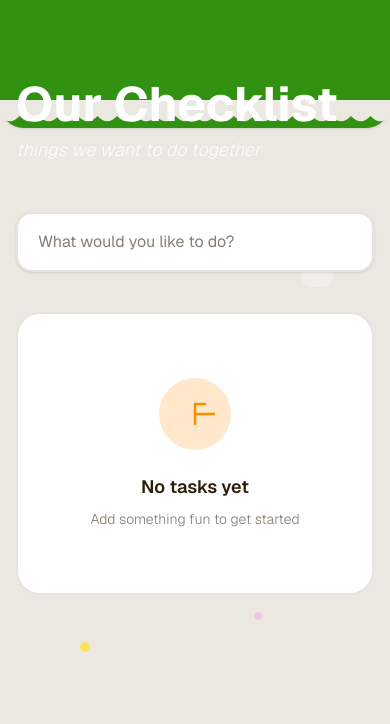
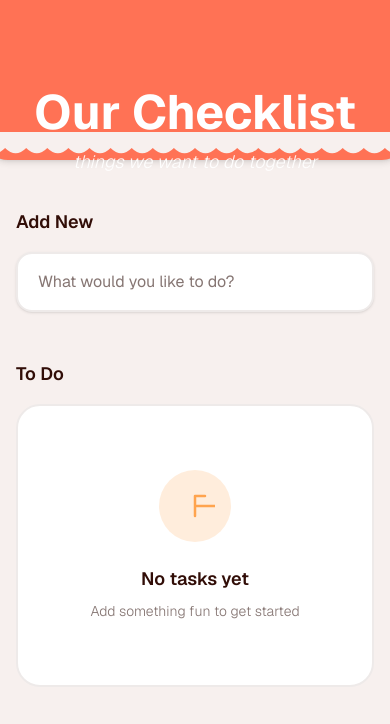
Before and after one commit to asmi-saxena/checklist-app, a Next.js app: page / in a window 390 px wide. Shown: the top 724 px of the page. Built offline with nearby package versions, Linux system fonts and the light colour scheme.

Commit message:
feat: update color palette and layout for mobile and desktop\n\nUse playful pink and pastels with responsive 3-column grid layout

```diff
--- a/app/globals.css
+++ b/app/globals.css
@@ -4,25 +4,25 @@
 @custom-variant dark (&:is(.dark *));
 
 :root {
-  --background: oklch(0.93 0.01 80);
-  --foreground: oklch(0.25 0.04 80);
+  --background: oklch(0.96 0.008 33);
+  --foreground: oklch(0.22 0.06 33);
   --card: oklch(1 0 0);
-  --card-foreground: oklch(0.25 0.04 80);
+  --card-foreground: oklch(0.22 0.06 33);
   --popover: oklch(1 0 0);
-  --popover-foreground: oklch(0.25 0.04 80);
-  --primary: oklch(0.65 0.15 25);
+  --popover-foreground: oklch(0.22 0.06 33);
+  --primary: oklch(0.72 0.18 33);
   --primary-foreground: oklch(1 0 0);
-  --secondary: oklch(0.58 0.18 140);
+  --secondary: oklch(0.68 0.16 280);
   --secondary-foreground: oklch(1 0 0);
-  --muted: oklch(0.96 0.005 80);
-  --muted-foreground: oklch(0.6 0.02 80);
-  --accent: oklch(0.75 0.18 60);
-  --accent-foreground: oklch(0.25 0.04 80);
-  --destructive: oklch(0.6 0.2 30);
+  --muted: oklch(0.96 0.002 33);
+  --muted-foreground: oklch(0.58 0.02 33);
+  --accent: oklch(0.80 0.15 60);
+  --accent-foreground: oklch(0.22 0.06 33);
+  --destructive: oklch(0.62 0.19 30);
   --destructive-foreground: oklch(1 0 0);
-  --border: oklch(0.92 0.008 80);
-  --input: oklch(0.96 0.005 80);
-  --ring: oklch(0.58 0.18 140);
+  --border: oklch(0.94 0.004 33);
+  --input: oklch(0.96 0.002 33);
+  --ring: oklch(0.72 0.18 33);
   --chart-1: oklch(0.646 0.222 41.116);
   --chart-2: oklch(0.6 0.118 184.704);
   --chart-3: oklch(0.398 0.07 227.392);
--- a/app/page.tsx
+++ b/app/page.tsx
@@ -94,42 +94,48 @@ export default function ChecklistPage() {
   }
 
   return (
-    <main className="min-h-screen bg-background overflow-hidden relative">
+    <main className="min-h-screen bg-background overflow-x-hidden relative">
       <DecorativeStickers />
 
-      <div className="max-w-lg mx-auto py-8 px-4 sm:py-16 relative z-10">
+      <div className="max-w-6xl mx-auto py-6 px-4 sm:py-8 lg:py-12 lg:px-8 relative z-10">
         {/* Header with scalloped top */}
-        <div className="mb-12 relative">
-          {/* Scalloped green header background */}
-          <div className="absolute -left-4 -right-4 top-0 -translate-y-8 h-32 bg-secondary rounded-b-3xl shadow-sm">
-            <svg className="absolute -bottom-1 left-0 w-full h-8 text-background" viewBox="0 0 400 30" preserveAspectRatio="none">
-              <defs>
-                <pattern id="scallop" x="0" y="0" width="40" height="30" patternUnits="userSpaceOnUse">
-                  <path d="M 0 15 Q 10 0 20 15 Q 30 0 40 15" fill="none" />
-                  <path d="M 0 15 Q 10 30 20 15 Q 30 30 40 15" fill="currentColor" />
-                </pattern>
-              </defs>
+        <div className="mb-8 lg:mb-12 relative">
+          {/* Scalloped pink header background */}
+          <div className="absolute -left-8 -right-8 top-0 -translate-y-6 h-40 lg:h-48 bg-primary rounded-b-3xl lg:rounded-b-4xl shadow-md">
+            <svg className="absolute -bottom-1 left-0 w-full h-8 lg:h-10 text-background" viewBox="0 0 400 30" preserveAspectRatio="none">
               <path d="M 0 0 L 400 0 L 400 15 Q 390 25 380 15 Q 370 25 360 15 Q 350 25 340 15 Q 330 25 320 15 Q 310 25 300 15 Q 290 25 280 15 Q 270 25 260 15 Q 250 25 240 15 Q 230 25 220 15 Q 210 25 200 15 Q 190 25 180 15 Q 170 25 160 15 Q 150 25 140 15 Q 130 25 120 15 Q 110 25 100 15 Q 90 25 80 15 Q 70 25 60 15 Q 50 25 40 15 Q 30 25 20 15 Q 10 25 0 15 Z" fill="currentColor" />
             </svg>
           </div>
 
-          <div className="relative pt-12">
-            <h1 className="text-5xl sm:text-6xl font-bold text-white mb-2 text-balance">
+          <div className="relative pt-16 lg:pt-20 text-center lg:text-left">
+            <h1 className="text-5xl sm:text-6xl lg:text-7xl font-bold text-white mb-3 lg:mb-4 text-balance">
               Our Checklist
             </h1>
-            <p className="text-lg text-white/90 font-light italic">
+            <p className="text-lg lg:text-xl text-white/90 font-light italic">
               things we want to do together
             </p>
           </div>
         </div>
 
+        {/* Main content grid */}
+        <div className="grid lg:grid-cols-3 gap-6 lg:gap-8">
+          {/* Left sidebar - Form (sticky on desktop) */}
+          <div className="lg:col-span-1">
+            <div className="lg:sticky lg:top-8">
               {/* Add Task Form */}
-        <div className="mb-10">
+              <div className="mb-6">
+                <h2 className="text-lg font-semibold text-foreground mb-4">Add New</h2>
                 <AddTaskForm onAddTask={handleAddTask} />
               </div>
+            </div>
+          </div>
 
+          {/* Right content - Tasks */}
+          <div className="lg:col-span-2">
             {/* Tasks List */}
-        <div className="mb-10 space-y-3">
+            <div className="mb-8">
+              <h2 className="text-lg font-semibold text-foreground mb-4">To Do</h2>
+              <div className="space-y-3">
                 {sortedActiveTasks.length === 0 ? (
                   <div className="text-center py-16 bg-white rounded-3xl border-2 border-border">
                     <div className="inline-block mb-4 p-4 bg-accent/20 rounded-full">
@@ -158,28 +164,23 @@ export default function ChecklistPage() {
                   ))
                 )}
               </div>
+            </div>
 
             {/* Completed Tasks Section */}
             {completedTasks.length > 0 && (
-          <div className="relative">
-            {/* Scalloped blue bottom */}
-            <div className="absolute -left-4 -right-4 -bottom-8 h-32 bg-secondary rounded-t-3xl shadow-sm">
-              <svg className="absolute -top-1 left-0 w-full h-8 text-background" viewBox="0 0 400 30" preserveAspectRatio="none">
-                <path d="M 0 30 L 400 30 L 400 15 Q 390 5 380 15 Q 370 5 360 15 Q 350 5 340 15 Q 330 5 320 15 Q 310 5 300 15 Q 290 5 280 15 Q 270 5 260 15 Q 250 5 240 15 Q 230 5 220 15 Q 210 5 200 15 Q 190 5 180 15 Q 170 5 160 15 Q 150 5 140 15 Q 130 5 120 15 Q 110 5 100 15 Q 90 5 80 15 Q 70 5 60 15 Q 50 5 40 15 Q 30 5 20 15 Q 10 5 0 15 Z" fill="currentColor" />
-              </svg>
-            </div>
-
-            <div className="relative pt-8 pb-16 px-4 -mx-4">
+              <div>
+                <h2 className="text-lg font-semibold text-foreground mb-4">Completed</h2>
+                <div className="rounded-3xl bg-white border-2 border-border overflow-hidden">
                   <details className="group cursor-pointer">
-                <summary className="flex items-center gap-3 text-base font-semibold text-white hover:opacity-90 transition-opacity select-none">
+                    <summary className="flex items-center gap-3 text-base font-semibold text-foreground hover:bg-muted transition-colors select-none p-6">
                       <span className="inline-flex items-center justify-center w-5 h-5 group-open:rotate-90 transition-transform">
                         <svg className="w-4 h-4" fill="none" stroke="currentColor" viewBox="0 0 24 24">
                           <path strokeLinecap="round" strokeLinejoin="round" strokeWidth={2} d="M9 5l7 7-7 7" />
                         </svg>
                       </span>
-                  Completed ({completedTasks.length})
+                      Done ({completedTasks.length})
                     </summary>
-                <div className="mt-4 space-y-3">
+                    <div className="border-t border-border p-6 space-y-3">
                       {completedTasks.map((task) => (
                         <TaskItem
                           key={task.id}
@@ -196,6 +197,8 @@ export default function ChecklistPage() {
               </div>
             )}
           </div>
+        </div>
+      </div>
     </main>
   )
 }
```
Lines whose indentation alone changed are shown as unchanged.
